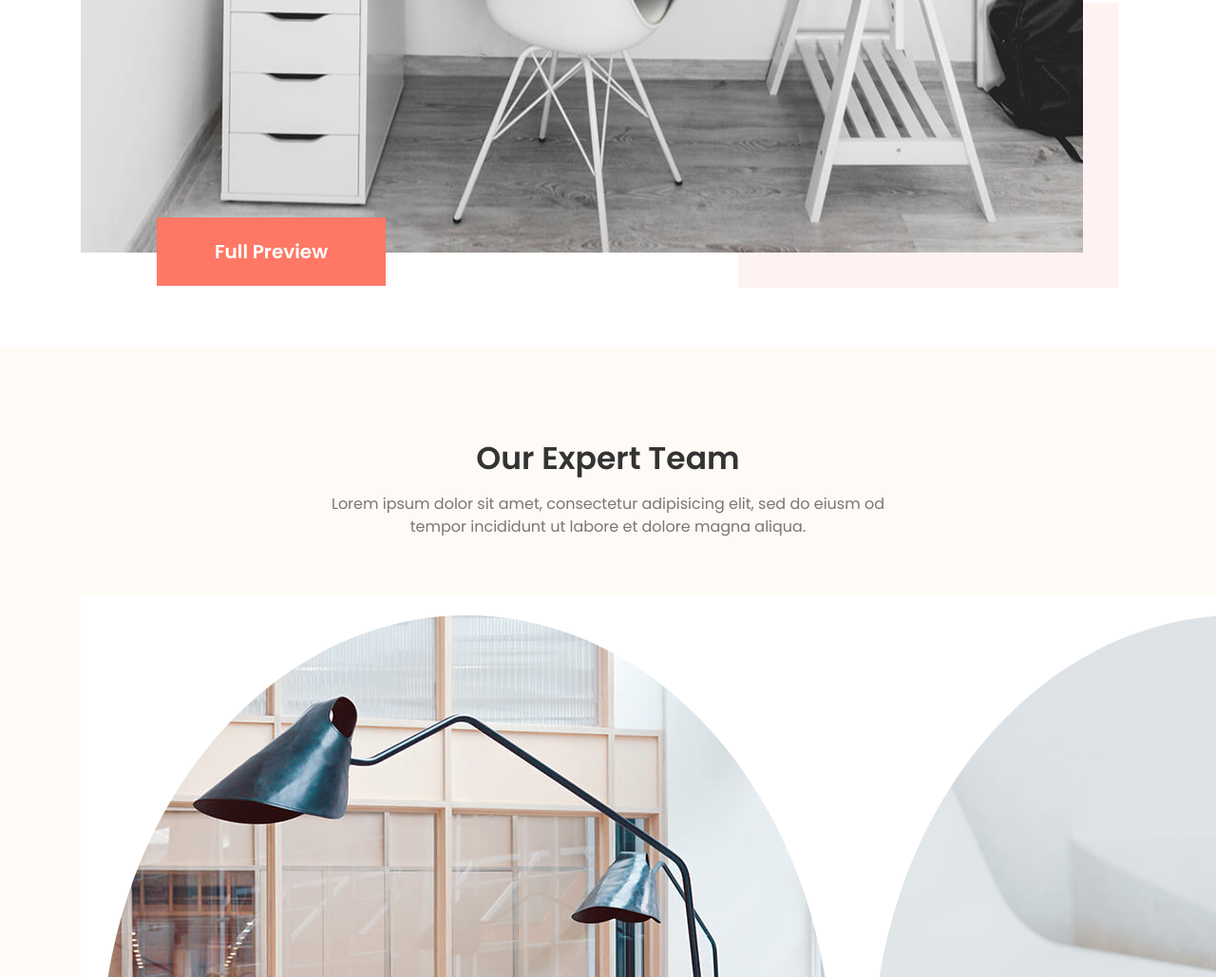
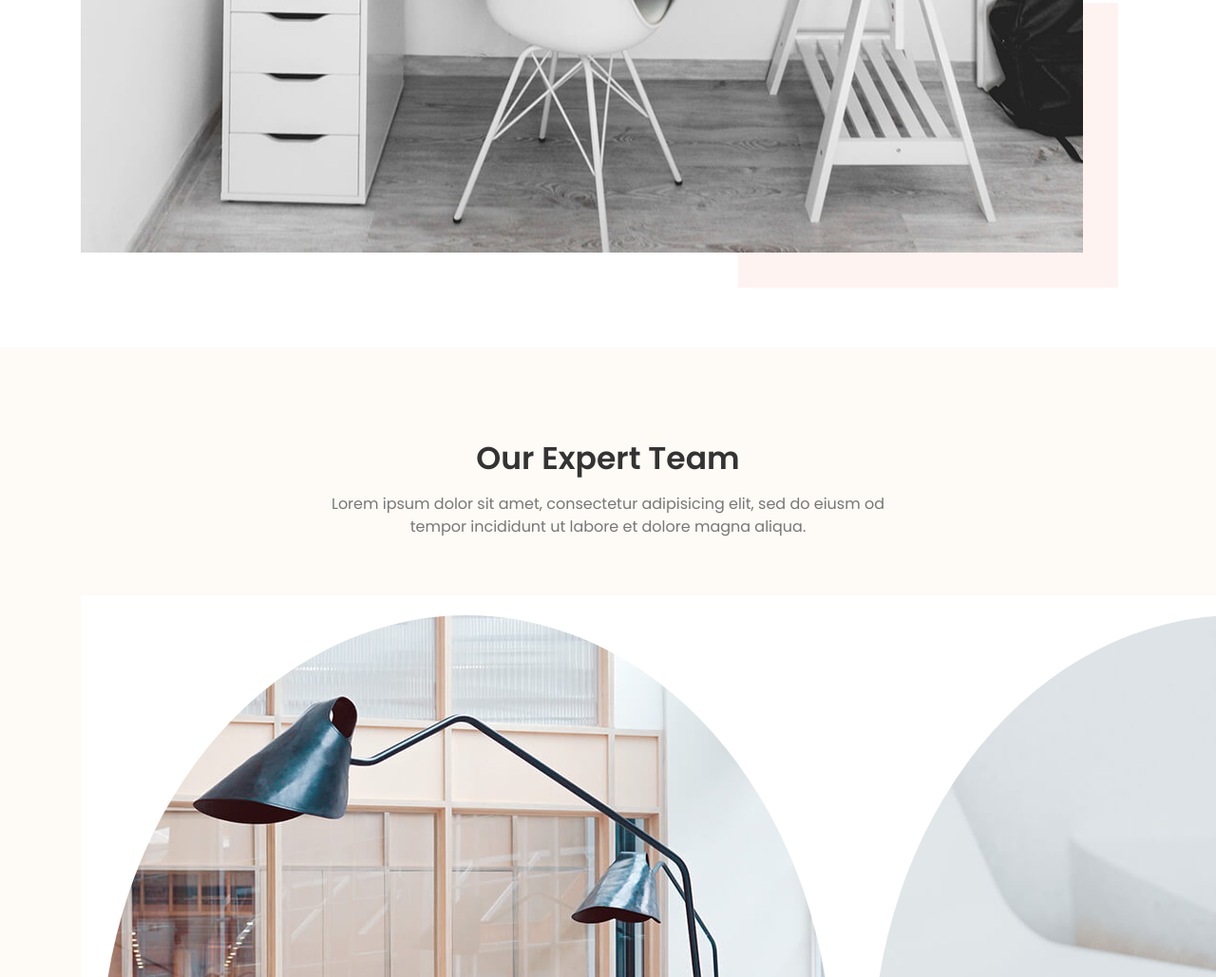
Before and after one commit to rrichetto/furnish, a website: page dist/index.html in a window 1280 px wide. Shown: the part 3137-4166 px from the top of the page at 95% size. Drawn offline with nearby package versions, Linux system fonts and the light colour scheme; files whose address does not match are found by name.

Commit message:
adds Portfolio slideshow functionality

```diff
--- a/src/scss/pages/_portfolio.scss
+++ b/src/scss/pages/_portfolio.scss
@@ -50,17 +50,6 @@
     }
   }
 
-  &__preview-btn {
-    position: absolute;
-    left: 8rem;
-    bottom: -3.5rem;
-    z-index: 900;
-
-    font-size: 2rem;
-    font-weight: 600;
-    padding: 2rem 6rem;
-  }
-
   &__controls {
     position: absolute;
     top: 5rem;
@@ -75,8 +64,8 @@
     justify-content: space-around;
     align-items: center;
 
-    @include respond(bp-small) {
-      right: -2rem;
+    @include respond(bp-medium) {
+      display: none;
     }
   }
 
```
Also changed, not shown: dist/css/style.css, dist/index.html, dist/js/main.js.
